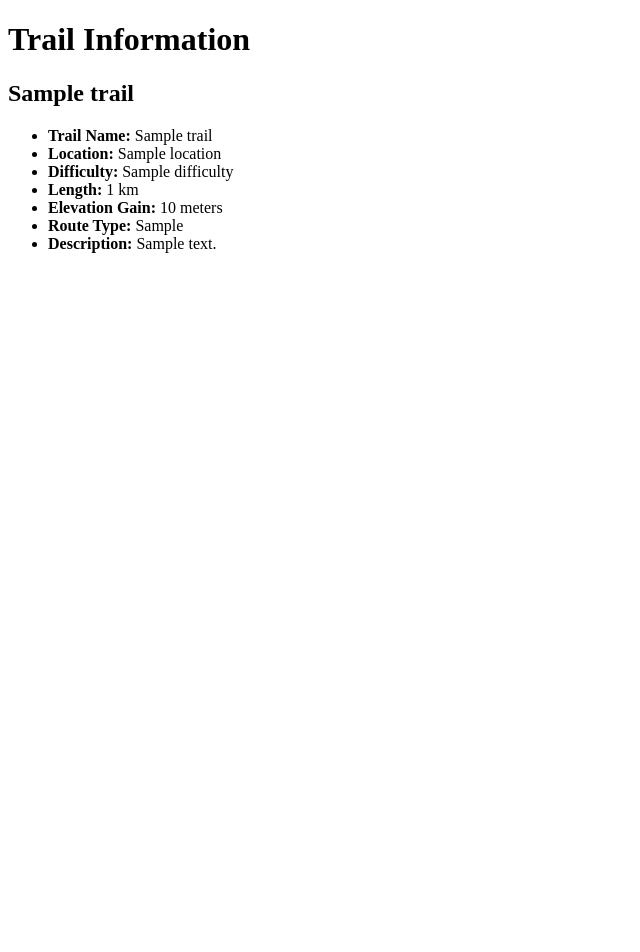
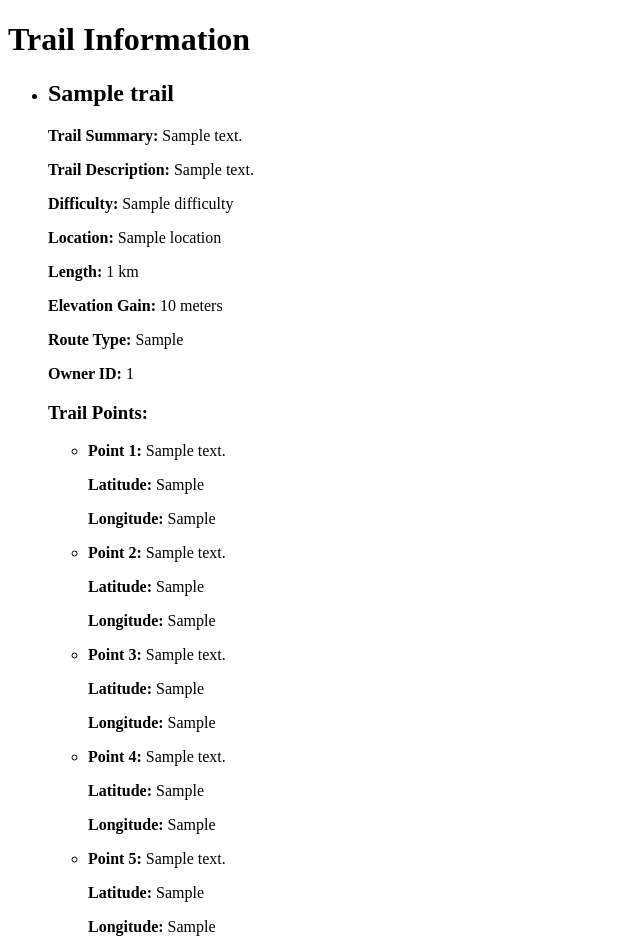
Before and after one commit to Mattrfish/COMP2001, a Python web app: template CW2/comp2001_flask/templates/home.html in a window 1280 px wide. Shown: the whole page, without its empty margins (0-640 px from the left). Before the commit the page ends 253 px from the top, so only its background shows below. Run offline with Jinja, Linux system fonts and the light colour scheme; the template is opened without the code that fills it: most values are stand-ins (such as "Sample title", 1, 10 or a date in 2020).

Commit message:
swagger.yml chnage to TrailId
removed trail id from CRUD functions

```diff
--- a/CW2/comp2001_flask/swagger.yml
+++ b/CW2/comp2001_flask/swagger.yml
@@ -11,7 +11,6 @@ components:
     Trail:
       type: "object"
       required:
-        - TrailId
         - TrailName
         - TrailSummary
         - TrailDescription
@@ -40,6 +39,7 @@ components:
         TrailId:
           type: "integer"
           description: "Unique identifier for the trail."
+          readOnly: true
         TrailName:
           type: "string"
           description: "The name of the trail."
--- a/CW2/comp2001_flask/templates/home.html
+++ b/CW2/comp2001_flask/templates/home.html
@@ -1,5 +1,3 @@
-<!-- templates/home.html -->
-
 <!DOCTYPE html>
 <html lang="en">
 <head>
@@ -9,19 +7,62 @@
 <body>
     <h1>Trail Information</h1>
 
+    <ul>
+        {% for trail in trails %}
+            <li>
+                <h2>{{ trail.TrailName }}</h2>
+                <p><strong>Trail Summary:</strong> {{ trail.TrailSummary }}</p>
+                <p><strong>Trail Description:</strong> {{ trail.TrailDescription }}</p>
+                <p><strong>Difficulty:</strong> {{ trail.Difficulty }}</p>
+                <p><strong>Location:</strong> {{ trail.Location }}</p>
+                <p><strong>Length:</strong> {{ trail.Length }} km</p>
+                <p><strong>Elevation Gain:</strong> {{ trail.ElevationGain }} meters</p>
+                <p><strong>Route Type:</strong> {{ trail.RouteType }}</p>
+                <p><strong>Owner ID:</strong> {{ trail.OwnerID }}</p>
 
-    <h2>{{ trail.TrailName }}</h2>
-    <ul>
-	{% for trail in trails %}
-	<li><strong>Trail Name: </strong> {{ trail.TrailName }}</li>
-        <li><strong>Location:</strong> {{ trail.Location }}</li>
-        <li><strong>Difficulty:</strong> {{ trail.Difficulty }}</li>
-        <li><strong>Length:</strong> {{ trail.Length }} km</li>
-        <li><strong>Elevation Gain:</strong> {{ trail.ElevationGain }} meters</li>
-        <li><strong>Route Type:</strong> {{ trail.RouteType }}</li>
-        <li><strong>Description:</strong> {{ trail.TrailDescription }}</li>
-	{% endfor %}
+                <!-- Points 1 to 5 -->
+                <h3>Trail Points:</h3>
+                <ul>
+                    {% if trail.Pt1_Lat and trail.Pt1_Long %}
+                        <li>
+                            <p><strong>Point 1:</strong> {{ trail.Pt1_Desc }}</p>
+                            <p><strong>Latitude:</strong> {{ trail.Pt1_Lat }}</p>
+                            <p><strong>Longitude:</strong> {{ trail.Pt1_Long }}</p>
+                        </li>
+                    {% endif %}
+                    {% if trail.Pt2_Lat and trail.Pt2_Long %}
+                        <li>
+                            <p><strong>Point 2:</strong> {{ trail.Pt2_Desc }}</p>
+                            <p><strong>Latitude:</strong> {{ trail.Pt2_Lat }}</p>
+                            <p><strong>Longitude:</strong> {{ trail.Pt2_Long }}</p>
+                        </li>
+                    {% endif %}
+                    {% if trail.Pt3_Lat and trail.Pt3_Long %}
+                        <li>
+                            <p><strong>Point 3:</strong> {{ trail.Pt3_Desc }}</p>
+                            <p><strong>Latitude:</strong> {{ trail.Pt3_Lat }}</p>
+                            <p><strong>Longitude:</strong> {{ trail.Pt3_Long }}</p>
+                        </li>
+                    {% endif %}
+                    {% if trail.Pt4_Lat and trail.Pt4_Long %}
+                        <li>
+                            <p><strong>Point 4:</strong> {{ trail.Pt4_Desc }}</p>
+                            <p><strong>Latitude:</strong> {{ trail.Pt4_Lat }}</p>
+                            <p><strong>Longitude:</strong> {{ trail.Pt4_Long }}</p>
+                        </li>
+                    {% endif %}
+                    {% if trail.Pt5_Lat and trail.Pt5_Long %}
+                        <li>
+                            <p><strong>Point 5:</strong> {{ trail.Pt5_Desc }}</p>
+                            <p><strong>Latitude:</strong> {{ trail.Pt5_Lat }}</p>
+                            <p><strong>Longitude:</strong> {{ trail.Pt5_Long }}</p>
+                        </li>
+                    {% endif %}
+                </ul>
+            </li>
+        {% else %}
+            <p>No trails found.</p>
+        {% endfor %}
     </ul>
-
 </body>
 </html>
```
